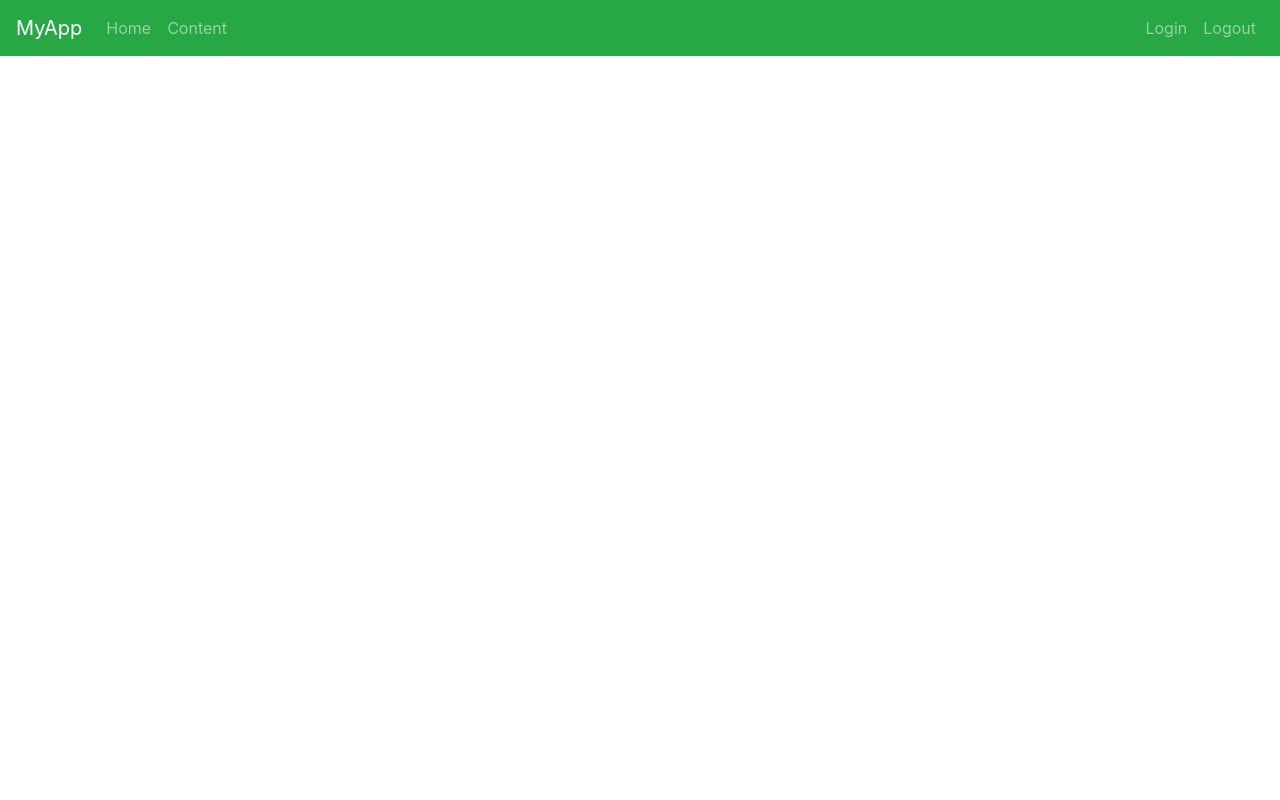
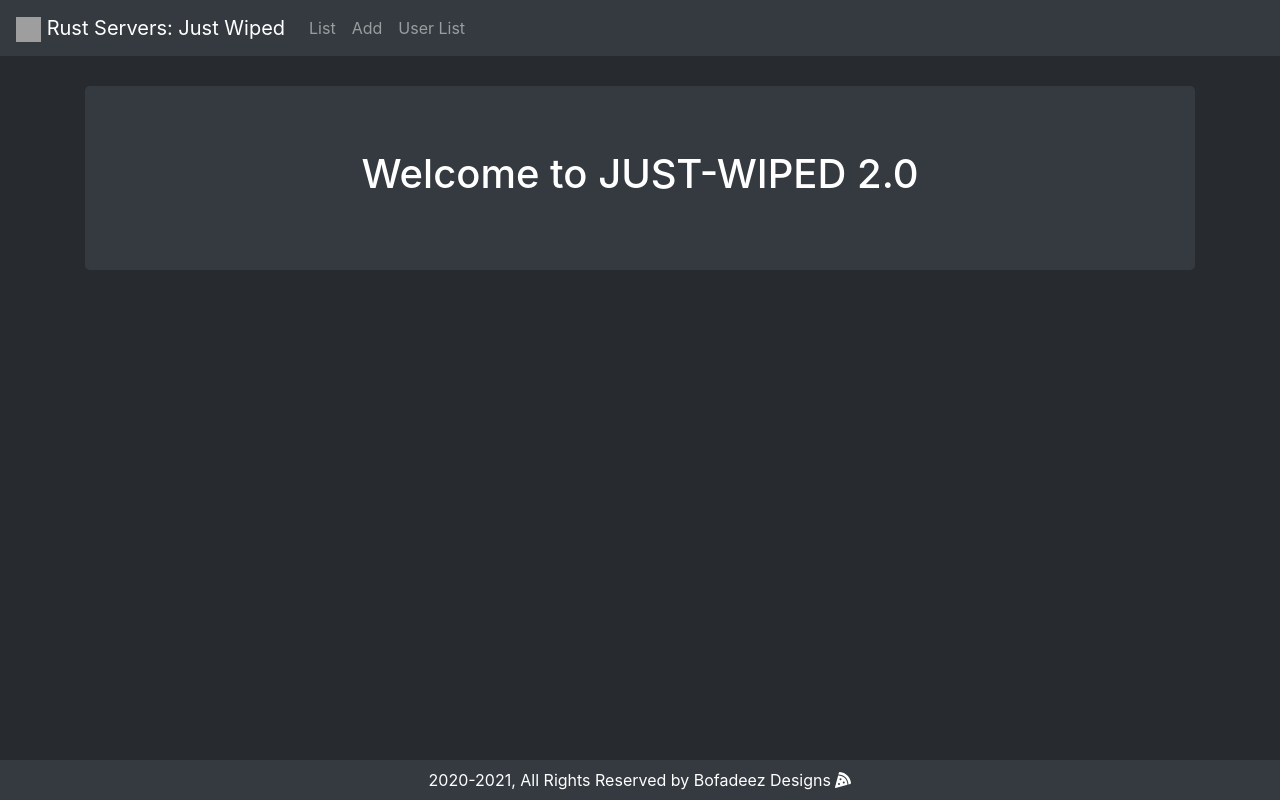
Before and after one commit to m-tartag/Java_React_App, a React (Create React App) app: page / in a window 1280 px wide. Built offline with nearby package versions, Linux system fonts and the light colour scheme; grey boxes are pictures that could not be loaded.

Commit message:
working on front-end functionality

```diff
--- a/package.json
+++ b/package.json
@@ -3,12 +3,16 @@
   "version": "0.1.0",
   "private": true,
   "dependencies": {
+    "@fortawesome/fontawesome-svg-core": "^1.2.28",
+    "@fortawesome/free-solid-svg-icons": "^5.13.0",
+    "@fortawesome/react-fontawesome": "^0.1.9",
     "@testing-library/jest-dom": "^4.2.4",
     "@testing-library/react": "^9.5.0",
     "@testing-library/user-event": "^7.2.1",
     "axios": "^0.19.2",
     "bootstrap": "^4.5.0",
     "react": "^16.13.1",
+    "react-bootstrap": "^1.0.1",
     "react-dom": "^16.13.1",
     "react-router-dom": "^5.2.0",
     "react-scripts": "3.4.1"
--- a/public/index.html
+++ b/public/index.html
@@ -10,34 +10,13 @@
       content="Web site created using create-react-app"
     />
     <link rel="apple-touch-icon" href="%PUBLIC_URL%/logo192.png" />
-    <!--
-      manifest.json provides metadata used when your web app is installed on a
-      user's mobile device or desktop. See https://developers.google.com/web/fundamentals/web-app-manifest/
-    -->
+
     <link rel="manifest" href="%PUBLIC_URL%/manifest.json" />
-    <!--
-      Notice the use of %PUBLIC_URL% in the tags above.
-      It will be replaced with the URL of the `public` folder during the build.
-      Only files inside the `public` folder can be referenced from the HTML.
 
-      Unlike "/favicon.ico" or "favicon.ico", "%PUBLIC_URL%/favicon.ico" will
-      work correctly both with client-side routing and a non-root public URL.
-      Learn how to configure a non-root public URL by running `npm run build`.
-    -->
     <title>React App</title>
   </head>
-  <body>
+  <body style="background-color:#272B30">
     <noscript>You need to enable JavaScript to run this app.</noscript>
     <div id="root"></div>
-    <!--
-      This HTML file is a template.
-      If you open it directly in the browser, you will see an empty page.
-
-      You can add webfonts, meta tags, or analytics to this file.
-      The build step will place the bundled scripts into the <body> tag.
-
-      To begin the development, run `npm start` or `yarn start`.
-      To create a production bundle, use `npm run build` or `yarn build`.
-    -->
   </body>
 </html>
--- a/src/App.css
+++ b/src/App.css
@@ -1,41 +1,9 @@
+/* Global Styles */
+
 .App {
   text-align: center;
-  /* background-color: black;
-  height: 1000px;
-  padding-top:30px; */
 }
 
-.App-logo {
-  height: 40vmin;
-  pointer-events: none;
+.main-body {
+  margin-top:30px;
 }
-
-@media (prefers-reduced-motion: no-preference) {
-  .App-logo {
-    animation: App-logo-spin infinite 20s linear;
-  }
-}
-
-.App-header {
-  background-color: #282c34;
-  min-height: 100vh;
-  display: flex;
-  flex-direction: column;
-  align-items: center;
-  justify-content: center;
-  font-size: calc(10px + 2vmin);
-  color: white;
-}
-
-.App-link {
-  color: #61dafb;
-}
-
-@keyframes App-logo-spin {
-  from {
-    transform: rotate(0deg);
-  }
-  to {
-    transform: rotate(360deg);
-  }
-}
--- a/src/App.js
+++ b/src/App.js
@@ -1,27 +1,37 @@
-import React, { Component } from 'react'
-import './App.css';
-import './bootstrap.css';
-import HeaderComponent from './components/HeaderComponent'
-import WelcomeComponent from './components/WelcomeComponent';
-import { BrowserRouter as Router, Route, Switch } from 'react-router-dom';
+import React from 'react'
+import {BrowserRouter as Router, Route, Switch } from 'react-router-dom'
+import {Container, Row, Col} from 'react-bootstrap'
 
+import './App.css'
+import './bootstrap.css'
 
-class App extends Component {
-  render() {
+import NavbarComponent from './components/new/NavbarComponent'
+import WelcomeComponent from './components/new/WelcomeComponent'
+import FooterComponent from './components/new/FooterComponent'
+import ListComponent from './components/new/ListComponent'
+
+export default function App() {
+
+    const heading = "Welcome to JUST-WIPED 2.0"
+
     return (
       <div className="App">
         <Router>
-          <>
-          <HeaderComponent></HeaderComponent>
-          <Switch>
-            <Route path="/welcome/:name" component={WelcomeComponent}/>
-          </Switch>
-        </>
+        <NavbarComponent/>
+        <Container>
+          <Row>
+            <Col lg={12} className="main-body">
+              <Switch>
+                <Route path="/" exact component={() => <WelcomeComponent heading={heading}/>}/>
+                <Route path="/list" exact component={ListComponent}/>
+                <Route path="/user-list" exact component={""}/>
+                <Route path="/add" exact component={""}/>
+              </Switch>
+            </Col>
+          </Row>
+        </Container>
+        <FooterComponent/>
         </Router>
       </div>
     )
   }
-}
-
-
-export default App;
--- /dev/null
+++ b/src/components/new/FooterComponent.jsx
@@ -0,0 +1,24 @@
+import React, { Component } from 'react'
+import {Navbar, Container, Col} from 'react-bootstrap';
+import {FontAwesomeIcon} from '@fortawesome/react-fontawesome';
+import {faPizzaSlice} from '@fortawesome/free-solid-svg-icons';
+
+export default class FooterComponent extends Component {
+    render() {
+
+        let fullYear = new Date().getFullYear();
+
+        return (
+            <Navbar fixed="bottom" bg="dark" variant="dark">
+                <Container>
+                    <Col lg={12} className="text-center text-muted">
+                        <div className="text-white">
+                            {fullYear}-{fullYear + 1}, All Rights Reserved by Bofadeez Designs <FontAwesomeIcon icon={faPizzaSlice}/>
+                        </div>
+                    </Col>
+                </Container>
+
+            </Navbar>
+        )
+    }
+}
--- /dev/null
+++ b/src/components/new/ListComponent.jsx
@@ -0,0 +1,29 @@
+import React, { Component } from 'react';
+import { Card } from 'react-bootstrap';
+import {FontAwesomeIcon} from '@fortawesome/react-fontawesome';
+import {faList} from '@fortawesome/free-solid-svg-icons';
+
+
+export default class ListComponent extends Component {
+    constructor(props){
+        super(props)
+        this.state = {}
+    }
+    render() {
+        return (
+            <div>
+                <Card className={"border border-dark bg-dark text-white"}>
+                    <Card.Header>
+                        <div style={{"float":"left"}}>
+                            <FontAwesomeIcon icon={faList}/> Server List
+                        </div>
+                        <div style={{"float":"right"}}></div>
+
+
+                    </Card.Header>
+
+                </Card>
+            </div>
+        )
+    }
+}
--- /dev/null
+++ b/src/components/new/NavbarComponent.jsx
@@ -0,0 +1,19 @@
+import React from 'react';
+import {Navbar, Nav} from 'react-bootstrap';
+import {Link} from 'react-router-dom';
+
+
+export default function NavbarComponent() {
+    return (
+        <Navbar bg="dark" variant="dark">
+            <Link to={""} className="navbar-brand">
+                <img src="https://i.imgur.com/znQvBMi.png" width="25" height="25" alt="brand"/> Rust Servers: Just Wiped
+            </Link>
+            <Nav className="mr-auto">
+                <Link to={"list"} className="nav-link">List</Link>
+                <Link to={""} className="nav-link">Add</Link>
+                <Link to={""} className="nav-link">User List</Link>
+            </Nav>
+        </Navbar>
+    )
+}
--- /dev/null
+++ b/src/components/new/WelcomeComponent.jsx
@@ -0,0 +1,12 @@
+import React from 'react'
+import {Jumbotron} from 'react-bootstrap'
+
+export default function WelcomeComponent(props) {
+    return (
+        <Jumbotron className="bg-dark text-white">
+            <h1>{props.heading}</h1>
+        </Jumbotron>
+
+
+    )
+}
```
Also changed, not shown: 1 other file (tests, documents, lock files or other folders).
